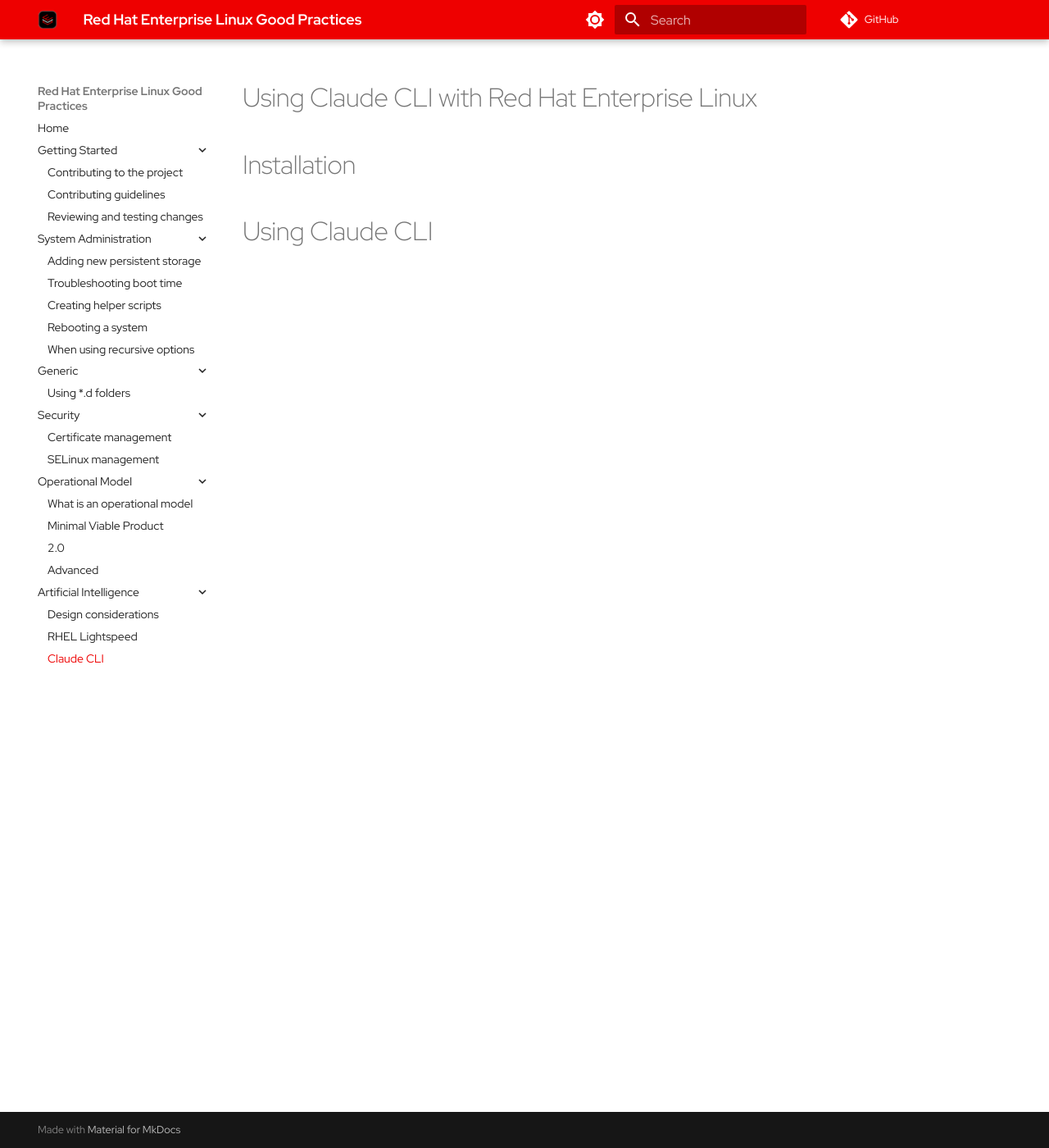
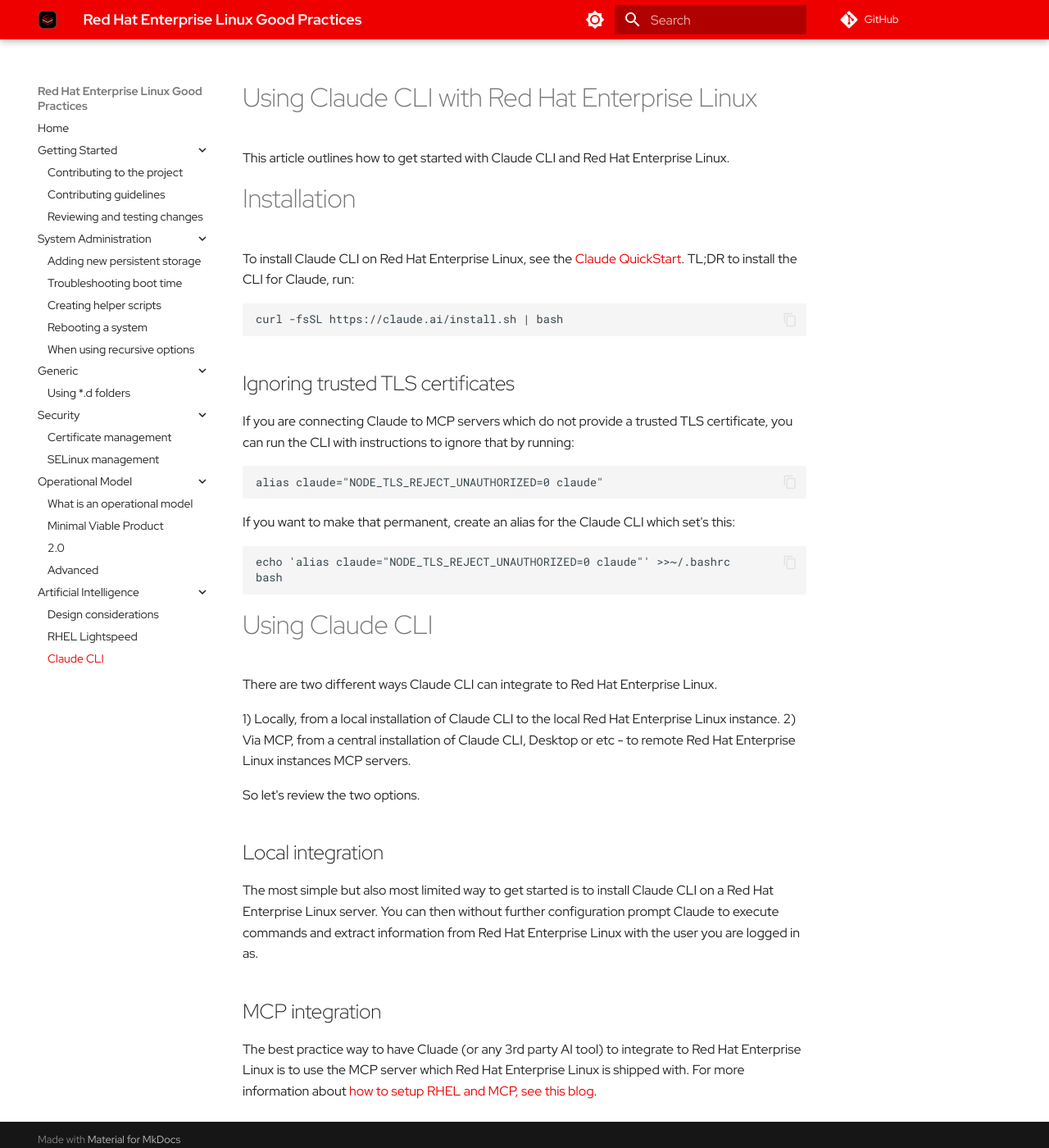
Before and after one commit to redhat-cop/rhel-good-practices, an MkDocs documentation site: the page built from docs/artificial-intelligence/claude-cli.md, in a window 1280 px wide and 1400 px high. Shown: the whole window at 82% size. Built offline with MkDocs 1.6.1 and Material for MkDocs 9.7.7, drawn with Linux system fonts in a browser that asks for light colours; comment, search, counter and statistics services are not loaded.

Commit message:
Document Claude CLI installation and usage on RHEL
Added installation instructions and usage options for Claude CLI on Red Hat Enterprise Linux, including TLS certificate handling and integration methods.

````diff
--- a/docs/artificial-intelligence/claude-cli.md
+++ b/docs/artificial-intelligence/claude-cli.md
@@ -1,5 +1,39 @@
 # Using Claude CLI with Red Hat Enterprise Linux
+This article outlines how to get started with Claude CLI and Red Hat Enterprise Linux.
 
 # Installation
+To install Claude CLI on Red Hat Enterprise Linux, see the [Claude QuickStart](https://code.claude.com/docs/en/quickstart).
+TL;DR to install the CLI for Claude, run:
+```
+curl -fsSL https://claude.ai/install.sh | bash
+```
+
+## Ignoring trusted TLS certificates
+If you are connecting Claude to MCP servers which do not provide a trusted TLS certificate, you can run the CLI with instructions to ignore that by running:
+
+```
+alias claude="NODE_TLS_REJECT_UNAUTHORIZED=0 claude"
+```
+
+If you want to make that permanent, create an alias for the Claude CLI which set's this:
+
+```
+echo 'alias claude="NODE_TLS_REJECT_UNAUTHORIZED=0 claude"' >>~/.bashrc
+bash
+```
 
 # Using Claude CLI
+There are two different ways Claude CLI can integrate to Red Hat Enterprise Linux.
+
+1) Locally, from a local installation of Claude CLI to the local Red Hat Enterprise Linux instance.
+2) Via MCP, from a central installation of Claude CLI, Desktop or etc - to remote Red Hat Enterprise Linux instances MCP servers.
+
+So let's review the two options.
+
+## Local integration
+The most simple but also most limited way to get started is to install Claude CLI on a Red Hat Enterprise Linux server.
+You can then without further configuration prompt Claude to execute commands and extract information from Red Hat Enterprise Linux with the user you are logged in as.
+
+## MCP integration
+The best practice way to have Cluade (or any 3rd party AI tool) to integrate to Red Hat Enterprise Linux is to use the MCP server which Red Hat Enterprise Linux is shipped with.
+For more information about [how to setup RHEL and MCP, see this blog](https://www.redhat.com/en/blog/smarter-troubleshooting-new-mcp-server-red-hat-enterprise-linux-now-developer-preview).
````
